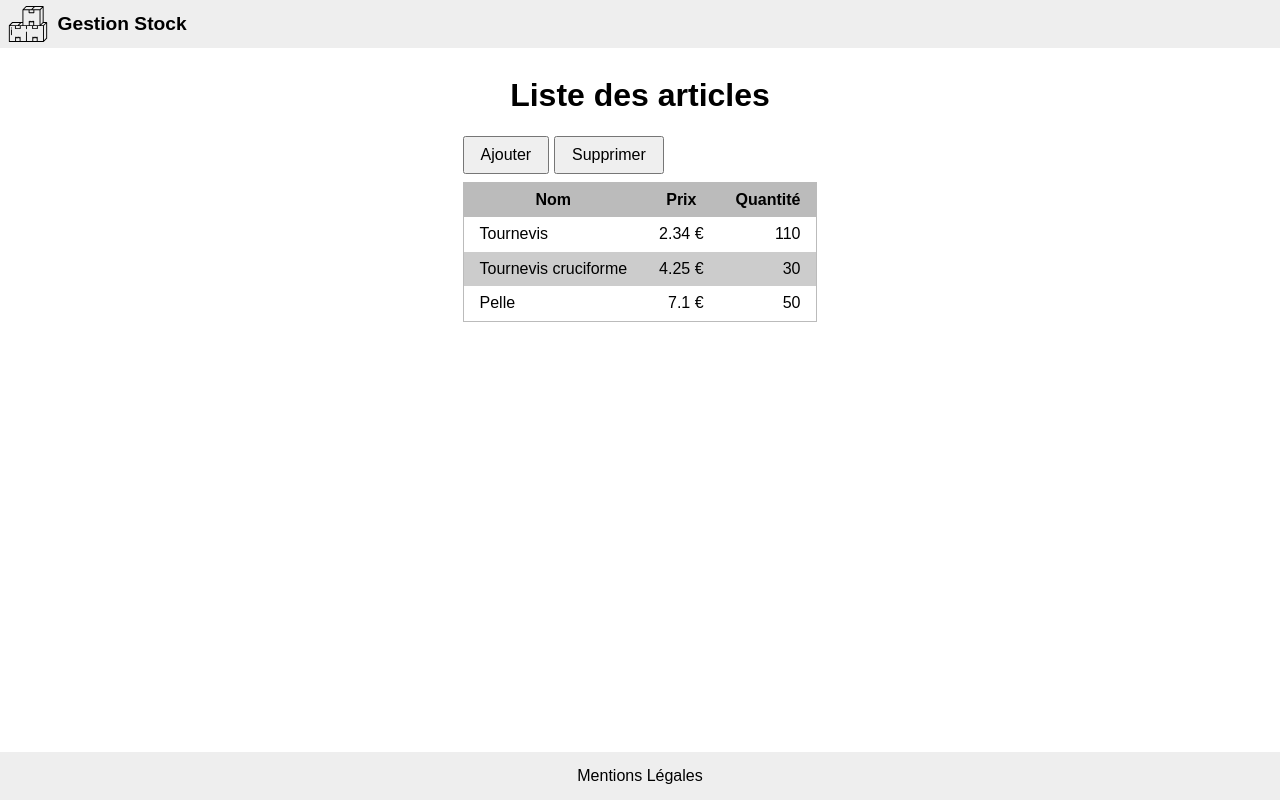
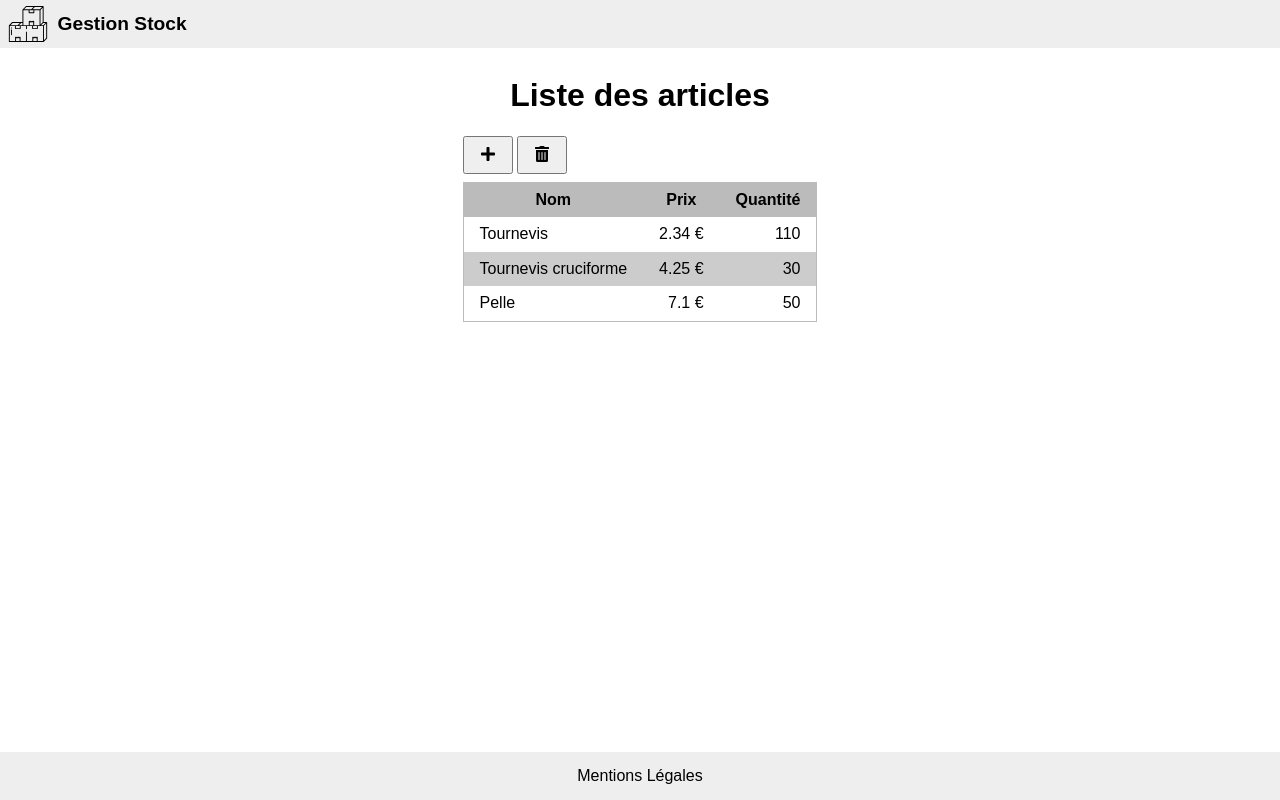
Before and after one commit to jlg-formation/tjscv1-sept-2021, a React (Create React App) app in the folder front/: page /stock in a window 1280 px wide. Both pictures are taken after a click on the element 639 px from the left and 269 px from the top of the page. Built offline with nearby package versions, Linux system fonts and the light colour scheme.

Commit message:
dev: added fontawesome

```diff
--- a/front/package.json
+++ b/front/package.json
@@ -3,6 +3,10 @@
   "version": "0.1.0",
   "private": true,
   "dependencies": {
+    "@fortawesome/fontawesome-svg-core": "^1.2.36",
+    "@fortawesome/free-regular-svg-icons": "^5.15.4",
+    "@fortawesome/free-solid-svg-icons": "^5.15.4",
+    "@fortawesome/react-fontawesome": "^0.1.15",
     "@testing-library/jest-dom": "^5.14.1",
     "@testing-library/react": "^11.2.7",
     "@testing-library/user-event": "^12.8.3",
--- a/front/src/routes/stock/List.tsx
+++ b/front/src/routes/stock/List.tsx
@@ -1,3 +1,5 @@
+import { FontAwesomeIcon } from "@fortawesome/react-fontawesome";
+import { faPlus, faTrashAlt } from "@fortawesome/free-solid-svg-icons";
 import { useState, MouseEvent } from "react";
 import { Link } from "react-router-dom";
 import { articleHandler } from "../../handlers/ArticleHandler";
@@ -33,10 +35,14 @@ function List() {
       <div className="content">
         <nav>
           <Link to="/stock/add">
-            <button>Ajouter</button>
+            <button aria-label="Ajouter">
+              <FontAwesomeIcon icon={faPlus} />
+            </button>
           </Link>
           {selectedArticles.size > 0 && (
-            <button onClick={remove}>Supprimer</button>
+            <button onClick={remove} aria-label="Supprimer">
+              <FontAwesomeIcon icon={faTrashAlt} />
+            </button>
           )}
         </nav>
         <table>
```
Also changed, not shown: 1 other file (tests, documents, lock files or other folders).
